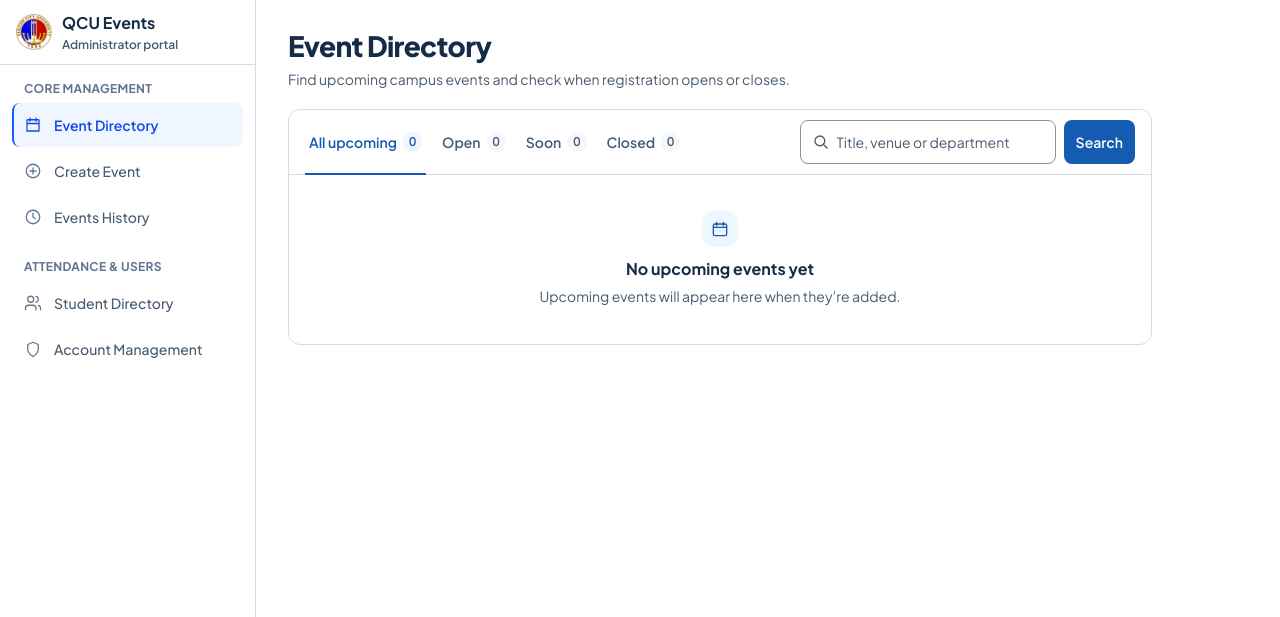
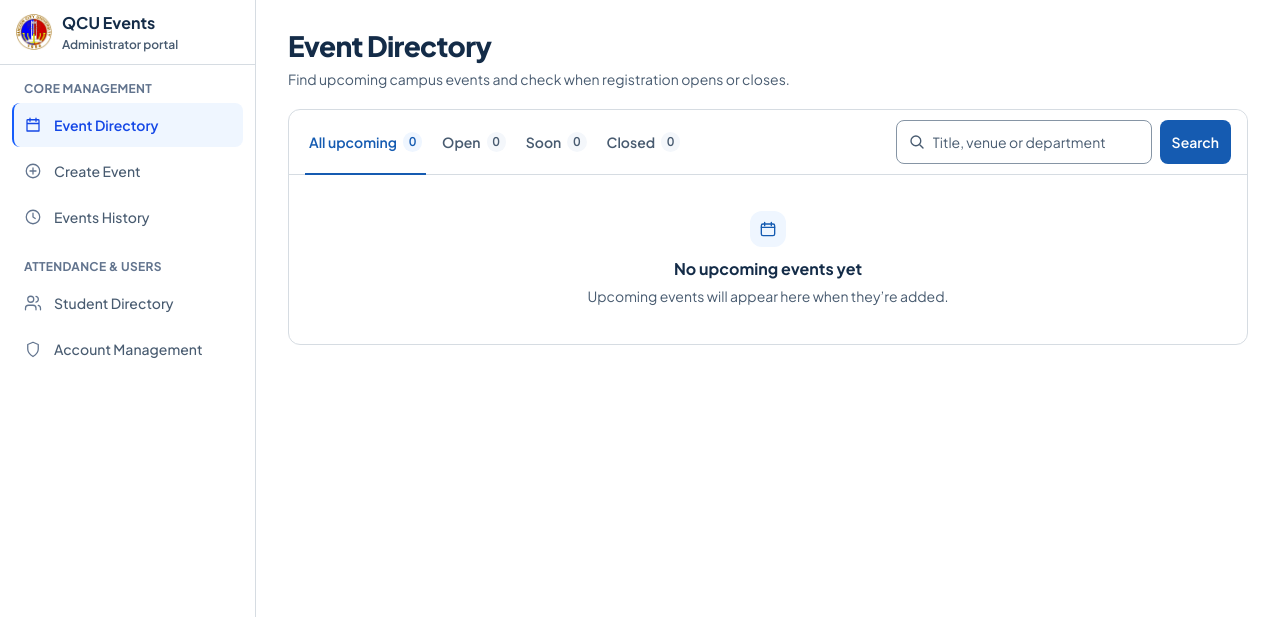
Before and after one commit to Pixyz-bit/MVC_EventsManagement, an ASP.NET Core app: page /admin in a window 1280 px wide. Shown: the top 617 px of the page. Run offline with ASP.NET Core 8, Linux system fonts and the light colour scheme; the visitor is signed in with stand-in values (Sample User, id 1); data that the repository does not hold is empty; the project's own start-up code is not run, and a stand-in starts its controllers and pages; some libraries are stand-ins or nearby versions.

Commit message:
fix: use the available event directory width

```diff
--- a/MVC_QCUEventsManagement/Views/Admin/Events.cshtml
+++ b/MVC_QCUEventsManagement/Views/Admin/Events.cshtml
@@ -21,21 +21,21 @@
     string TimeValue(DateTime time) => time.ToString("yyyy-MM-dd'T'HH:mm:ss", CultureInfo.InvariantCulture);
 }
 
-<main class="max-w-[58rem] px-4 pt-6 pb-8 sm:px-6 sm:pt-7 lg:px-8">
+<main class="w-full px-4 pt-6 pb-8 sm:px-6 sm:pt-7 lg:px-8">
     <header>
         <h1 class="text-2xl leading-tight font-extrabold tracking-tight text-campus-navy sm:text-[1.75rem]">Event Directory</h1>
         <p class="mt-1.5 max-w-prose text-sm text-campus-muted">Find upcoming campus events and check when registration opens or closes.</p>
     </header>
 
     <section aria-label="Event results" class="mt-5 rounded-xl border border-campus-line bg-white">
-        <div class="rounded-t-xl border-b border-campus-line xl:flex xl:items-stretch xl:justify-between">
-            <nav aria-label="Filter by registration status" class="grid grid-cols-2 border-b border-campus-line px-3 sm:flex sm:flex-wrap sm:gap-3 sm:px-4 xl:border-b-0">
+        <div class="rounded-t-xl border-b border-campus-line xl:grid xl:grid-cols-[max-content_minmax(0,1fr)]">
+            <nav aria-label="Filter by registration status" class="grid grid-cols-2 border-b border-campus-line px-3 sm:flex sm:flex-wrap sm:gap-3 sm:px-4 xl:flex-nowrap xl:border-b-0">
                 @foreach (var filter in filters)
                 {
                     var current = filter.Status == Model.Status;
                     <a asp-route="AdminEvents" asp-route-q="@(hasSearch ? Model.Search : null)" asp-route-status="@filter.Status"
                        aria-current="@(current ? "page" : null)"
-                       class="-mb-px inline-flex min-h-11 items-center gap-1.5 border-b-2 px-1 text-sm font-semibold focus-visible:relative focus-visible:z-10 focus-visible:outline-2 focus-visible:-outline-offset-2 focus-visible:outline-campus-focus @(current ? "border-campus-action text-campus-action" : "border-transparent text-campus-muted hover:border-campus-field hover:text-campus-ink")">
+                       class="-mb-px inline-flex min-h-11 items-center gap-1.5 border-b-2 px-1 text-sm font-semibold whitespace-nowrap focus-visible:relative focus-visible:z-10 focus-visible:outline-2 focus-visible:-outline-offset-2 focus-visible:outline-campus-focus @(current ? "border-campus-action text-campus-action" : "border-transparent text-campus-muted hover:border-campus-field hover:text-campus-ink")">
                         @if (filter.Status is null)
                         {
                             <span class="sm:hidden">Upcoming</span>
@@ -58,8 +58,8 @@
                     <input type="hidden" name="status" value="@selected" />
                 }
                 <label for="event-search" class="sr-only">Search events</label>
-                <div class="flex flex-wrap items-center gap-2">
-                    <div class="relative w-full max-w-xs sm:w-64">
+                <div class="flex flex-wrap items-center gap-2 xl:flex-nowrap xl:justify-end">
+                    <div class="relative w-full min-w-0 max-w-xs sm:w-64">
                         <svg viewBox="0 0 24 24" fill="none" stroke="currentColor" stroke-width="1.8" stroke-linecap="round"
                              aria-hidden="true" class="pointer-events-none absolute top-1/2 left-3 size-4.5 -translate-y-1/2 text-campus-muted">
                             <circle cx="10.5" cy="10.5" r="6.5" />
@@ -69,10 +69,10 @@
                                placeholder="Title, venue or department"
                                class="@focus block min-h-11 w-full rounded-lg border border-campus-field bg-white py-1.5 pr-2 pl-9 text-base placeholder:text-sm placeholder:text-campus-muted sm:text-sm" />
                     </div>
-                    <button type="submit" class="@focus min-h-11 rounded-lg bg-campus-action px-3 text-sm font-semibold text-white hover:bg-campus-navy">Search</button>
+                    <button type="submit" class="@focus min-h-11 shrink-0 rounded-lg bg-campus-action px-3 text-sm font-semibold text-white hover:bg-campus-navy">Search</button>
                     @if (hasFilters)
                     {
-                        <a asp-route="AdminEvents" class="@focus inline-flex min-h-11 items-center rounded-lg px-2 text-sm font-semibold text-campus-action hover:underline">Clear filters</a>
+                        <a asp-route="AdminEvents" class="@focus inline-flex min-h-11 shrink-0 items-center rounded-lg px-2 text-sm font-semibold whitespace-nowrap text-campus-action hover:underline">Clear filters</a>
                     }
                 </div>
             </form>
```
Also changed, not shown: DESIGN.md (+1 -1 lines), docs/TESTING.md (+2 -0 lines), MVC_QCUEventsManagement/wwwroot/css/app.css.
